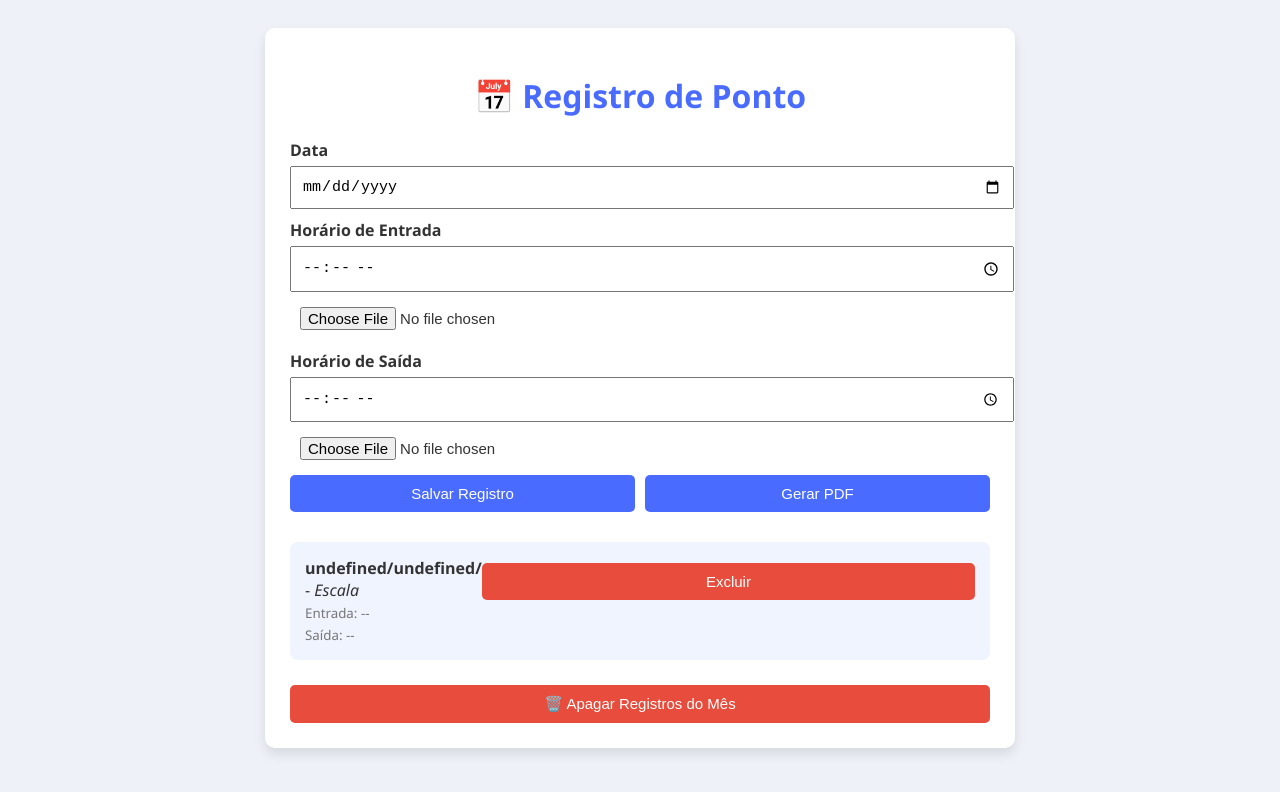
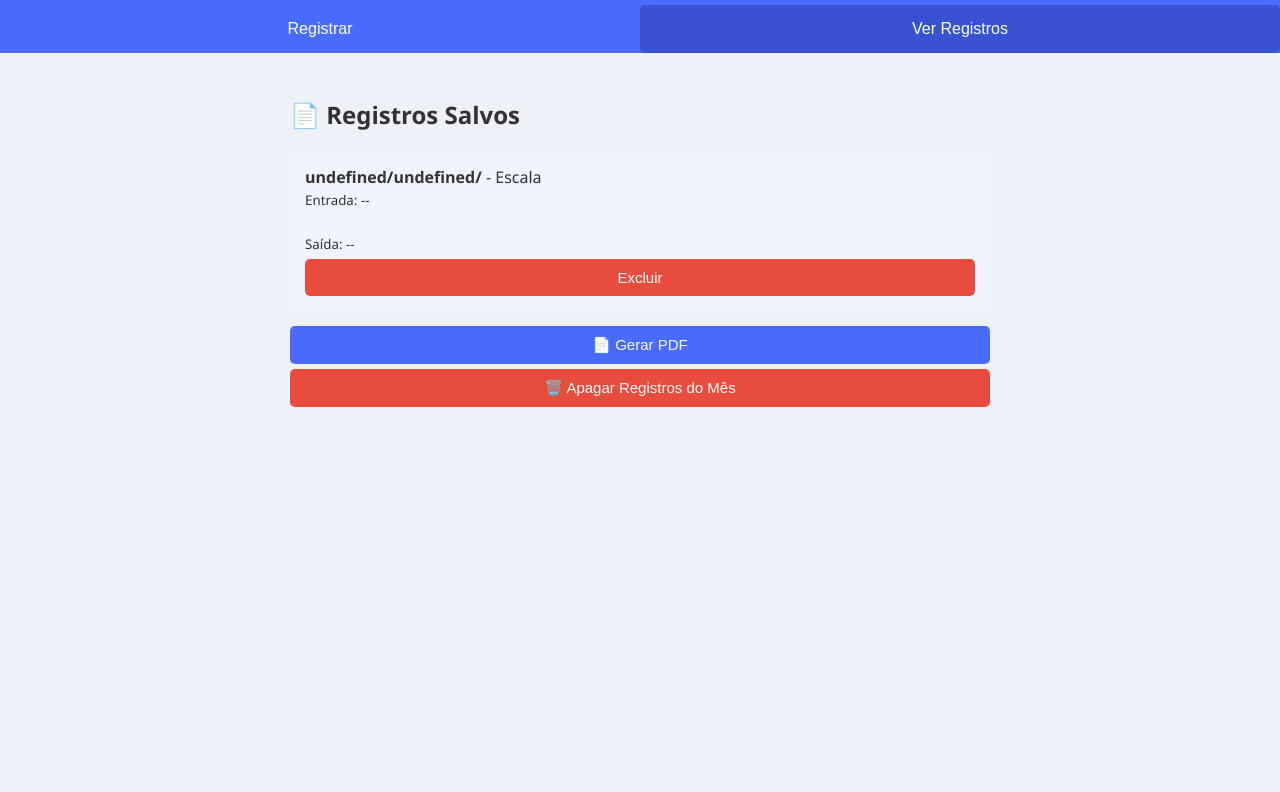
Before and after one commit to inhokarl/PONTO, a plain HTML site: page index.html in a window 1280 px wide. Both pictures are taken after a click on the button "Salvar Registro". Drawn offline with nearby package versions, Linux system fonts and the light colour scheme.

Commit message:
Update index.html

```diff
--- a/index.html
+++ b/index.html
@@ -1,29 +1,41 @@
 <!DOCTYPE html>
 <html lang="pt-BR">
 <head>
-  <link rel="manifest" href="manifest.json" />
   <meta charset="UTF-8" />
   <meta name="viewport" content="width=device-width, initial-scale=1.0"/>
   <title>Registro de Ponto</title>
+  <link rel="manifest" href="manifest.json" />
   <style>
     body {
       font-family: 'Segoe UI', sans-serif;
       background: #eef2f8;
-      padding: 20px;
+      padding: 0;
+      margin: 0;
       color: #333;
+    }
+    nav {
+      display: flex;
+      background: #4a6bff;
+    }
+    nav button {
+      flex: 1;
+      padding: 15px;
+      font-size: 16px;
+      color: white;
+      background: #4a6bff;
+      border: none;
+      cursor: pointer;
+    }
+    nav button.active {
+      background: #3952d4;
     }
     .container {
       max-width: 700px;
       margin: auto;
-      background: #fff;
       padding: 25px;
-      border-radius: 10px;
-      box-shadow: 0 6px 12px rgba(0,0,0,0.1);
     }
-    h1 {
-      text-align: center;
-      color: #4a6bff;
-    }
+    section { display: none; }
+    section.active { display: block; }
     label {
       font-weight: 600;
       margin-top: 10px;
@@ -39,17 +51,10 @@
       background: #4a6bff;
       color: white;
       border: none;
-      cursor: pointer;
       border-radius: 5px;
-    }
-    button:hover {
-      background: #3952d4;
     }
     .btn-danger {
       background: #e74c3c;
-    }
-    .btn-danger:hover {
-      background: #c0392b;
     }
     .registro {
       background: #f0f4ff;
@@ -57,47 +62,31 @@
       margin-bottom: 10px;
       border-radius: 8px;
     }
-    .registro small {
-      color: #777;
-    }
     .registro img {
       max-width: 80px;
       max-height: 80px;
-      margin: 5px 10px 0 0;
+      margin-top: 5px;
       border-radius: 4px;
-      border: 1px solid #ccc;
-    }
-    .registro-header {
-      display: flex;
-      justify-content: space-between;
-      align-items: center;
-    }
-    .registros {
-      margin-top: 30px;
-    }
-    .confirmar {
-      text-align: center;
-      margin-top: 20px;
-    }
-    .flex {
-      display: flex;
-      gap: 10px;
-    }
-    #tipoContainer {
-      display: none;
-      margin-top: 10px;
     }
   </style>
   <script src="https://cdnjs.cloudflare.com/ajax/libs/jspdf/2.5.1/jspdf.umd.min.js"></script>
 </head>
 <body>
+
+<nav>
+  <button id="btnRegistrar" class="active" onclick="mudarPagina('registro')">Registrar</button>
+  <button id="btnVerRegistros" onclick="mudarPagina('ver')">Ver Registros</button>
+</nav>
+
 <div class="container">
+  <!-- Página de registro -->
+  <section id="pagina-registro" class="active">
     <h1>📅 Registro de Ponto</h1>
 
     <label>Data</label>
     <input type="date" id="data" onchange="mostrarTipo()" />
 
-    <div id="tipoContainer">
+    <div id="tipoContainer" style="display: none;">
       <label>Tipo de Dia</label>
       <select id="tipo">
         <option value="escala">Dia de Escala</option>
@@ -113,22 +102,21 @@
     <input type="time" id="saida" />
     <input type="file" accept="image/*" id="fotoSaida" />
 
-    <div class="flex">
     <button onclick="salvarRegistro()">Salvar Registro</button>
-      <button onclick="gerarPDF()">Gerar PDF</button>
-    </div>
+  </section>
 
+  <!-- Página de visualização -->
+  <section id="pagina-ver">
+    <h1>📄 Registros Salvos</h1>
     <div class="registros" id="registros"></div>
-
-    <div class="confirmar">
+    <button onclick="gerarPDF()">📄 Gerar PDF</button>
     <button class="btn-danger" onclick="confirmarLimpeza()">🗑️ Apagar Registros do Mês</button>
-    </div>
+  </section>
 </div>
 
 <script>
   const { jsPDF } = window.jspdf;
 
-    document.addEventListener("DOMContentLoaded", () => {
   const dataInput = document.getElementById("data");
   const entradaInput = document.getElementById("entrada");
   const saidaInput = document.getElementById("saida");
@@ -138,17 +126,17 @@
   const registrosDiv = document.getElementById("registros");
   const tipoContainer = document.getElementById("tipoContainer");
 
+  document.addEventListener("DOMContentLoaded", () => {
+    mostrarRegistros();
+  });
+
+  function mostrarTipo() {
     if (dataInput.value) {
       tipoContainer.style.display = "block";
     }
+  }
 
-      window.mostrarTipo = function () {
-        if (dataInput.value) {
-          tipoContainer.style.display = "block";
-        }
-      };
-
-      window.salvarRegistro = function () {
+  function salvarRegistro() {
     const data = dataInput.value;
     const entrada = entradaInput.value;
     const saida = saidaInput.value;
@@ -178,6 +166,7 @@
         fotoEntrada.value = "";
         fotoSaida.value = "";
         mostrarRegistros();
+        mudarPagina('ver');
       };
 
       if (fotoSaida.files[0]) readerSaida.readAsDataURL(fotoSaida.files[0]);
@@ -186,37 +175,35 @@
 
     if (fotoEntrada.files[0]) readerEntrada.readAsDataURL(fotoEntrada.files[0]);
     else readerEntrada.onloadend();
-      };
+  }
 
-      window.mostrarRegistros = function () {
+  function mostrarRegistros() {
     registrosDiv.innerHTML = "";
     const registros = JSON.parse(localStorage.getItem("registrosPonto") || "[]")
-          .sort((a,b)=> new Date(b.data) - new Date(a.data));
+      .sort((a, b) => new Date(b.data) - new Date(a.data));
 
     registros.forEach((r) => {
       const div = document.createElement("div");
       div.className = "registro";
       div.innerHTML = `
-            <div class="registro-header">
-              <div><strong>${formatarData(r.data)}</strong> - <em>${r.tipo === "extra" ? "Dia Extra" : "Escala"}</em></div>
+        <div><strong>${formatarData(r.data)}</strong> - ${r.tipo === "extra" ? "Dia Extra" : "Escala"}</div>
+        <small>Entrada: ${r.entrada || '--'}<br/>${r.imgEntrada ? '<img src="'+r.imgEntrada+'" />' : ''}</small><br/>
+        <small>Saída: ${r.saida || '--'}<br/>${r.imgSaida ? '<img src="'+r.imgSaida+'" />' : ''}</small>
         <button class="btn-danger" onclick="excluirRegistro('${r.data}')">Excluir</button>
-            </div>
-            <small>Entrada: ${r.entrada || '--'} ${r.imgEntrada ? '<br/><img src="'+r.imgEntrada+'" />' : ''}</small><br/>
-            <small>Saída: ${r.saida || '--'} ${r.imgSaida ? '<br/><img src="'+r.imgSaida+'" />' : ''}</small>
       `;
       registrosDiv.appendChild(div);
     });
-      };
+  }
 
-      window.excluirRegistro = function (data) {
+  function excluirRegistro(data) {
     if (!confirm("Deseja excluir este registro?")) return;
     const registros = JSON.parse(localStorage.getItem("registrosPonto") || "[]");
     const novos = registros.filter(r => r.data !== data);
     localStorage.setItem("registrosPonto", JSON.stringify(novos));
     mostrarRegistros();
-      };
+  }
 
-      window.confirmarLimpeza = function () {
+  function confirmarLimpeza() {
     if (!confirm("Tem certeza que deseja apagar todos os registros deste mês?")) return;
     const hoje = new Date();
     const registros = JSON.parse(localStorage.getItem("registrosPonto") || "[]");
@@ -226,9 +213,9 @@
     });
     localStorage.setItem("registrosPonto", JSON.stringify(filtrados));
     mostrarRegistros();
-      };
+  }
 
-      window.gerarPDF = function () {
+  function gerarPDF() {
     const registros = JSON.parse(localStorage.getItem("registrosPonto") || "[]");
     const doc = new jsPDF();
 
@@ -242,15 +229,27 @@
     });
 
     doc.save("registros.pdf");
-      };
+  }
 
   function formatarData(str) {
     const [y, m, d] = str.split("-");
     return `${d}/${m}/${y}`;
   }
 
+  function mudarPagina(pagina) {
+    document.querySelectorAll('section').forEach(sec => sec.classList.remove('active'));
+    document.querySelectorAll('nav button').forEach(btn => btn.classList.remove('active'));
+
+    if (pagina === 'registro') {
+      document.getElementById('pagina-registro').classList.add('active');
+      document.getElementById('btnRegistrar').classList.add('active');
+    } else {
+      document.getElementById('pagina-ver').classList.add('active');
+      document.getElementById('btnVerRegistros').classList.add('active');
       mostrarRegistros();
-    });
+    }
+  }
+
   if ('serviceWorker' in navigator) {
     navigator.serviceWorker.register('service-worker.js')
       .then(() => console.log('Service Worker registrado com sucesso'))
```
Lines whose indentation alone changed are shown as unchanged.
